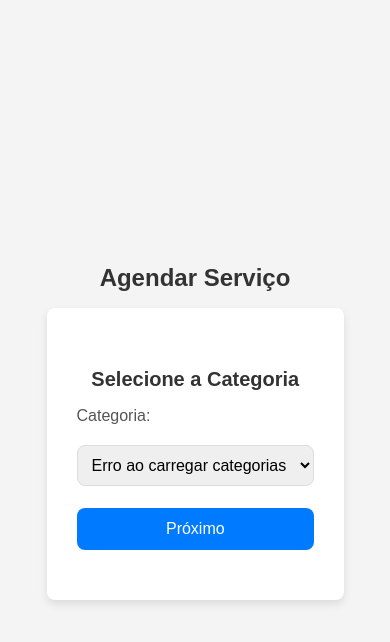
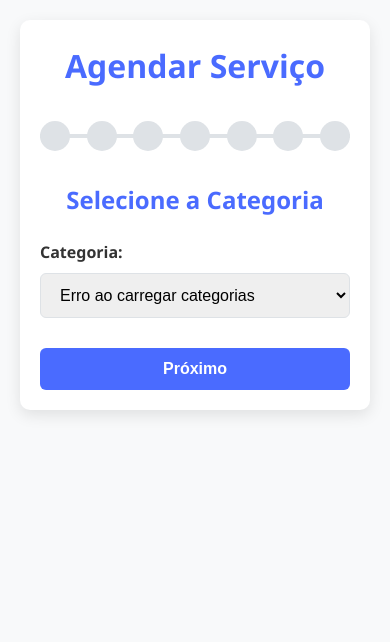
Before and after one commit to Derickcsantos/Agenda, a website: page public/index.html in a window 390 px wide. Drawn offline with nearby package versions, Linux system fonts and the light colour scheme; no server answers.

Commit message:
Update index.css

```diff
--- a/public/css/index.css
+++ b/public/css/index.css
@@ -1,195 +1,274 @@
-body {
-  font-family: Arial, sans-serif;
-  background-color: #f4f4f4;
+:root {
+  --primary-color: #4a6bff;
+  --secondary-color: #f8f9fa;
+  --accent-color: #ff6b6b;
+  --text-color: #333;
+  --light-text: #6c757d;
+  --border-color: #dee2e6;
+  --success-color: #28a745;
+}
+
+* {
+  box-sizing: border-box;
   margin: 0;
   padding: 0;
-  display: flex;
-  flex-direction: column;
-  justify-content: center;
-  align-items: center;
-  height: 100vh;
 }
 
-h1, h2 {
-  text-align: center;
-  margin-top: 20px;
-  color: #333;
+body {
+  font-family: 'Segoe UI', Tahoma, Geneva, Verdana, sans-serif;
+  background-color: #f8f9fa;
+  color: var(--text-color);
+  line-height: 1.6;
+  padding: 20px;
 }
 
-form {
-  background-color: white;
+.container {
+  max-width: 800px;
+  margin: 0 auto;
+  background: white;
+  border-radius: 10px;
+  box-shadow: 0 5px 15px rgba(0, 0, 0, 0.1);
   padding: 30px;
-  margin: 20px auto;
-  width: 100%;
-  max-width: 600px;
-  border-radius: 8px;
-  box-shadow: 0 4px 8px rgba(0, 0, 0, 0.1);
 }
 
-input, select {
-  width: 100%;
-  padding: 12px;
-  margin: 12px 0;
-  border: 1px solid #ddd;
-  border-radius: 8px;
-  font-size: 16px;
-  box-sizing: border-box;
+h1 {
+  text-align: center;
+  color: var(--primary-color);
+  margin-bottom: 30px;
+  font-size: 2rem;
 }
 
-button {
-  padding: 14px 20px;
-  background-color: #4CAF50;
-  color: white;
-  border: none;
-  border-radius: 8px;
-  cursor: pointer;
-  width: 100%;
-  font-size: 16px;
-  transition: background-color 0.3s;
-  margin-top: 20px;
-}
-
-button:hover {
-  background-color: #45a049;
-}
-
-table {
-  width: 80%;
-  margin: 20px auto;
-  border-collapse: collapse;
-}
-
-table, th, td {
-  border: 1px solid #ddd;
-}
-
-th, td {
-  padding: 12px;
+h2 {
+  color: var(--primary-color);
+  margin-bottom: 20px;
+  font-size: 1.5rem;
   text-align: center;
 }
 
-th {
-  background-color: #f4f4f4;
+.progress-bar {
+  display: flex;
+  justify-content: space-between;
+  margin-bottom: 30px;
+  position: relative;
+}
+
+.progress-bar::before {
+  content: '';
+  position: absolute;
+  top: 50%;
+  left: 0;
+  right: 0;
+  height: 4px;
+  background: var(--border-color);
+  transform: translateY(-50%);
+  z-index: 1;
+}
+
+.progress-step {
+  width: 30px;
+  height: 30px;
+  border-radius: 50%;
+  background: var(--border-color);
+  display: flex;
+  align-items: center;
+  justify-content: center;
+  color: white;
+  font-weight: bold;
+  position: relative;
+  z-index: 2;
+}
+
+.progress-step.active {
+  background: var(--primary-color);
 }
 
 .step-container {
-  margin: 20px 0;
+  display: none;
+  animation: fadeIn 0.5s ease;
+}
+
+.step-container.active {
+  display: block;
 }
 
 .hidden {
   display: none;
 }
 
-#form-agendamento {
-  width: 80%;
-  margin: 0 auto;
+.form-group {
+  margin-bottom: 20px;
 }
 
 label {
-  font-size: 16px;
+  display: block;
   margin-bottom: 8px;
-  display: block;
-  color: #555;
+  font-weight: 600;
+  color: var(--text-color);
 }
 
-input[type="text"],
-input[type="email"],
-input[type="tel"],
-input[type="date"] {
+input, select {
+  width: 100%;
+  padding: 12px 15px;
+  border: 1px solid var(--border-color);
+  border-radius: 6px;
   font-size: 16px;
+  transition: border 0.3s;
 }
 
-select {
-  font-size: 16px;
-  padding: 10px;
+input:focus, select:focus {
+  border-color: var(--primary-color);
+  outline: none;
+  box-shadow: 0 0 0 3px rgba(74, 107, 255, 0.2);
 }
 
-h1 {
-  font-size: 24px;
-  color: #333;
-  font-weight: bold;
+select[disabled] {
+  background-color: #f8f9fa;
+  cursor: not-allowed;
 }
 
-h2 {
-  font-size: 20px;
-  color: #333;
+.form-actions {
+  display: flex;
+  justify-content: space-between;
   margin-top: 30px;
 }
 
-button:active {
-  transform: scale(0.98);
+button {
+  padding: 12px 25px;
+  border: none;
+  border-radius: 6px;
+  font-size: 16px;
+  font-weight: 600;
+  cursor: pointer;
+  transition: all 0.3s;
 }
 
-#next-step-1, #next-step-2, #next-step-3, #next-step-4, #next-step-5 {
-  background-color: #007BFF;
-  margin-top: 10px;
+.btn-next {
+  background: var(--primary-color);
+  color: white;
 }
 
-#next-step-1:hover, #next-step-2:hover, #next-step-3:hover, #next-step-4:hover, #next-step-5:hover {
-  background-color: #0056b3;
+.btn-next:hover {
+  background: #3a5bef;
+  transform: translateY(-2px);
 }
 
-#next-step-1:active, #next-step-2:active, #next-step-3:active, #next-step-4:active, #next-step-5:active {
-  transform: scale(0.98);
+.btn-back {
+  background: white;
+  color: var(--primary-color);
+  border: 1px solid var(--primary-color);
 }
 
-#next-step-1, #next-step-2, #next-step-3, #next-step-4, #next-step-5 {
-  border-radius: 8px;
-  color: white;
-  padding: 12px 20px;
-  font-size: 16px;
-  width: 100%;
-  transition: background-color 0.3s;
-  text-align: center;
+.btn-back:hover {
+  background: #f8f9fa;
 }
 
-#next-step-1:hover, #next-step-2:hover, #next-step-3:hover, #next-step-4:hover, #next-step-5:hover {
-  background-color: #0056b3;
+.btn-confirm {
+  background: var(--success-color);
+  color: white;
+  width: 100%;
 }
 
-#next-step-1:active, #next-step-2:active, #next-step-3:active, #next-step-4:active, #next-step-5:active {
-  transform: scale(0.98);
-}
-
-#edit-step {
-  background-color: #f0ad4e;
-}
-
-#edit-step:hover {
-  background-color: #ec971f;
-}
-
-#edit-step:active {
-  transform: scale(0.98);
+.btn-confirm:hover {
+  background: #218838;
 }
 
 .hora-lista {
-  display: flex;
-  flex-wrap: wrap;
+  display: grid;
+  grid-template-columns: repeat(auto-fill, minmax(100px, 1fr));
   gap: 10px;
-  margin-top: 10px;
+  margin-top: 15px;
 }
 
 .hora-item {
-  padding: 10px;
-  background-color: #f0f0f0;
-  border: 1px solid #ccc;
+  padding: 12px;
+  background: white;
+  border: 1px solid var(--border-color);
+  border-radius: 6px;
+  text-align: center;
   cursor: pointer;
-  border-radius: 5px;
-  width: 80px;
-  text-align: center;
+  transition: all 0.3s;
 }
 
 .hora-item:hover {
-  background-color: #007bff;
+  background: var(--primary-color);
+  color: white;
+  transform: translateY(-2px);
+}
+
+.hora-item.selected {
+  background: var(--primary-color);
+  color: white;
+  border-color: var(--primary-color);
+}
+
+.resumo-agendamento {
+  background: var(--secondary-color);
+  padding: 20px;
+  border-radius: 8px;
+  margin-bottom: 20px;
+}
+
+.resumo-item {
+  display: flex;
+  justify-content: space-between;
+  padding: 10px 0;
+  border-bottom: 1px solid var(--border-color);
+}
+
+.resumo-item:last-child {
+  border-bottom: none;
+}
+
+.resumo-label {
+  font-weight: 600;
+  color: var(--light-text);
+}
+
+.resumo-valor {
+  text-align: right;
+}
+
+/* Calendário personalizado */
+.flatpickr-calendar {
+  box-shadow: 0 5px 15px rgba(0, 0, 0, 0.1);
+  border-radius: 8px;
+}
+
+.flatpickr-day.selected {
+  background: var(--primary-color);
+  border-color: var(--primary-color);
+}
+
+.flatpickr-day.today {
+  border-color: var(--primary-color);
+}
+
+.flatpickr-day.today:hover {
+  background: var(--primary-color);
   color: white;
 }
 
-.hora-item.selected {
-  background-color: #28a745;
-  color: white;
+@keyframes fadeIn {
+  from { opacity: 0; transform: translateY(10px); }
+  to { opacity: 1; transform: translateY(0); }
 }
 
-.hora-item:active {
-  background-color: #0056b3;
+/* Responsividade */
+@media (max-width: 768px) {
+  .container {
+    padding: 20px;
+  }
+
+  .hora-lista {
+    grid-template-columns: repeat(auto-fill, minmax(80px, 1fr));
+  }
+
+  .form-actions {
+    flex-direction: column;
+    gap: 10px;
+  }
+
+  button {
+    width: 100%;
+  }
 }
```
